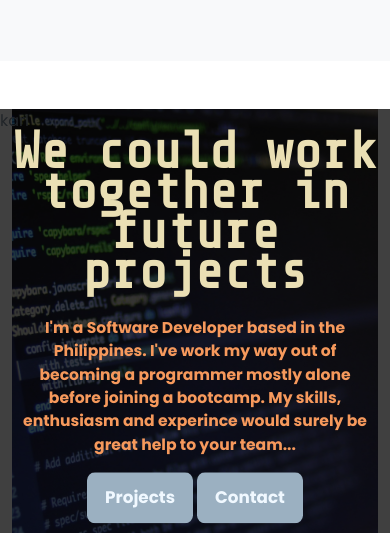
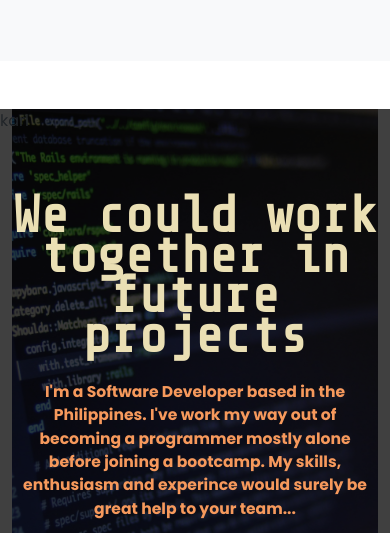
Before and after one commit to karlarboiz/portfolio-site, a website with bundled scripts: page index.html in a window 390 px wide. Shown: the part 4300-4833 px from the top of the page. Built offline with nearby package versions, Linux system fonts and the light colour scheme.

Commit message:
section--5 modify for mobile responsiveness

```diff
--- a/scss/section/_section--5.scss
+++ b/scss/section/_section--5.scss
@@ -33,7 +33,7 @@
 
     &__second--container {
         position: absolute;
-        top: 0;
+        top: -7.75rem;
         left: 50%;
         width: 50rem;
         transform: translate(-50%, 50%);
@@ -73,12 +73,12 @@
 
     }
 
-    @media screen and (max-width: 500px) {
+    @media screen and (max-width: 480px) {
 
 
         &__second--container {
             width: 100%;
-            top: -11.5rem;
+            top: -7.5rem;
 
         }
 
```
Also changed, not shown: assets/css/style.css.
